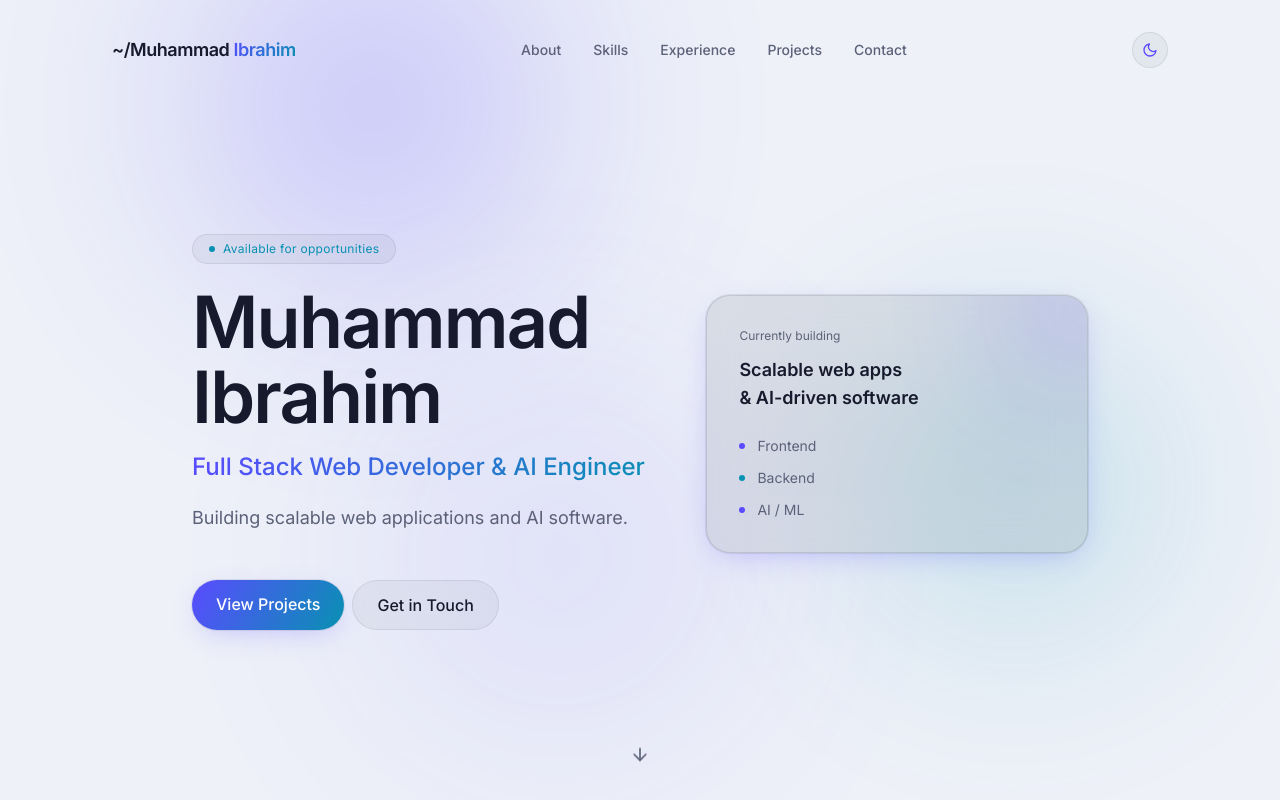
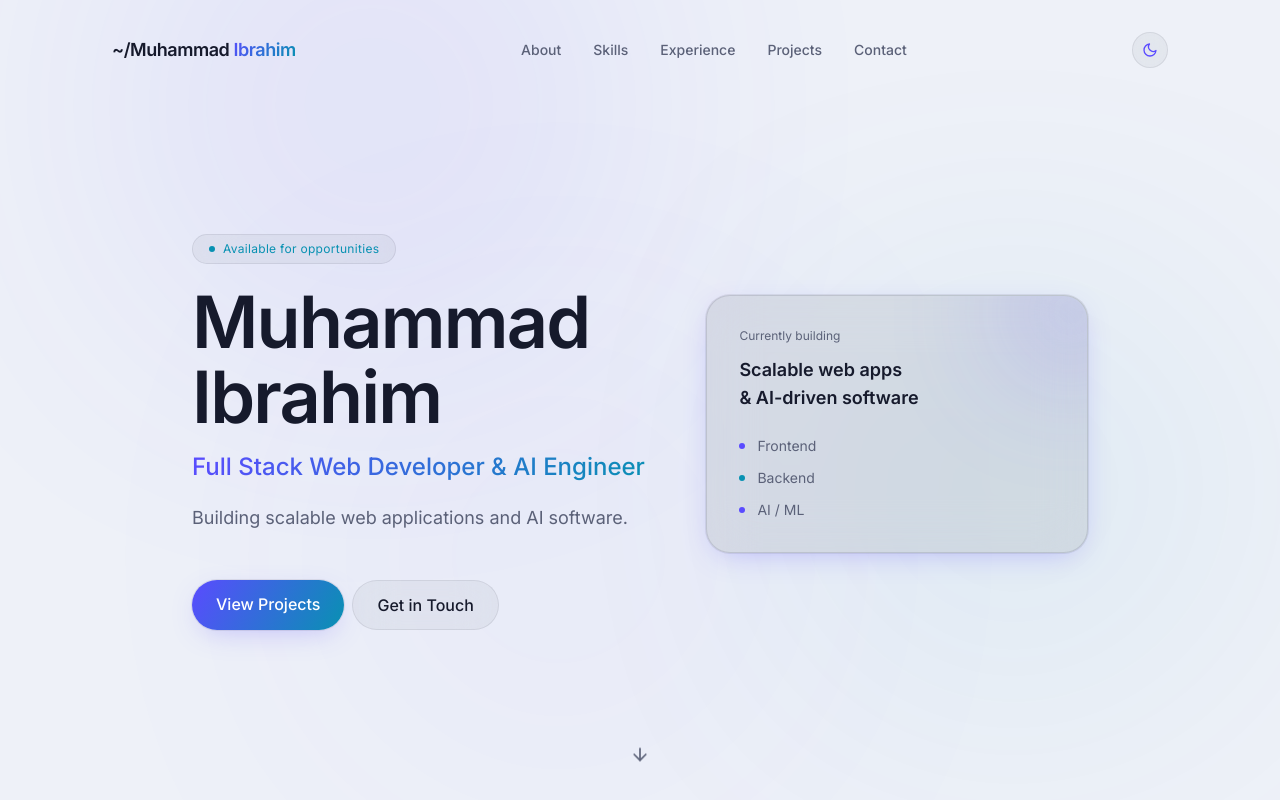
Before and after one commit to ibrahim-xdev/ibrahimxdev, a React (Vite) app: page / in a window 1280 px wide. Shown: the top 800 px of the page. Built offline with nearby package versions, Linux system fonts and the light colour scheme.

Commit message:
Update portfolio

```diff
--- a/src/components/AuroraBackground.jsx
+++ b/src/components/AuroraBackground.jsx
@@ -1,9 +1,6 @@
 import { useEffect, useRef } from "react";
 import gsap from "gsap";
 
-// A slow-drifting mesh of gradient blobs behind the glass panels —
-// evokes neural / signal activity, tying the AI-engineer identity
-// to the glassmorphism surfaces without being literal about it.
 export default function AuroraBackground() {
   const containerRef = useRef(null);
 
@@ -33,22 +30,27 @@ export default function AuroraBackground() {
       aria-hidden="true"
       className="pointer-events-none fixed inset-0 -z-10 overflow-hidden"
     >
+      {/* Purple / Blue Glow */}
       <div
-        className="aurora-blob absolute -top-40 left-[10%] h-[32rem] w-[32rem] rounded-full opacity-40 blur-[110px]"
+        className="aurora-blob absolute -top-40 left-[10%] h-[32rem] w-[32rem] rounded-full opacity-30 blur-[150px]"
         style={{
           background:
             "radial-gradient(circle, var(--accent-1) 0%, transparent 70%)",
         }}
       />
+
+      {/* Cyan Glow */}
       <div
-        className="aurora-blob absolute top-1/3 right-[5%] h-[26rem] w-[26rem] rounded-full opacity-30 blur-[100px]"
+        className="aurora-blob absolute top-1/3 right-[5%] h-[26rem] w-[26rem] rounded-full opacity-25 blur-[140px]"
         style={{
           background:
             "radial-gradient(circle, var(--accent-2) 0%, transparent 70%)",
         }}
       />
+
+      {/* Bottom Glow */}
       <div
-        className="aurora-blob absolute bottom-0 left-[25%] h-[30rem] w-[30rem] rounded-full opacity-20 blur-[120px]"
+        className="aurora-blob absolute bottom-0 left-[25%] h-[30rem] w-[30rem] rounded-full opacity-15 blur-[160px]"
         style={{
           background:
             "radial-gradient(circle, var(--accent-1) 0%, transparent 70%)",
```
